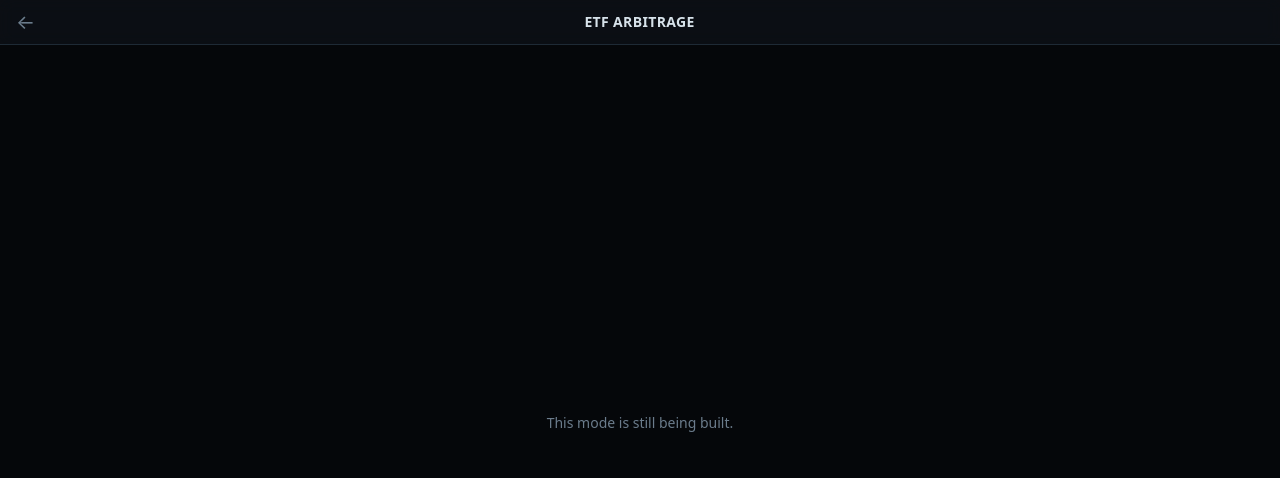
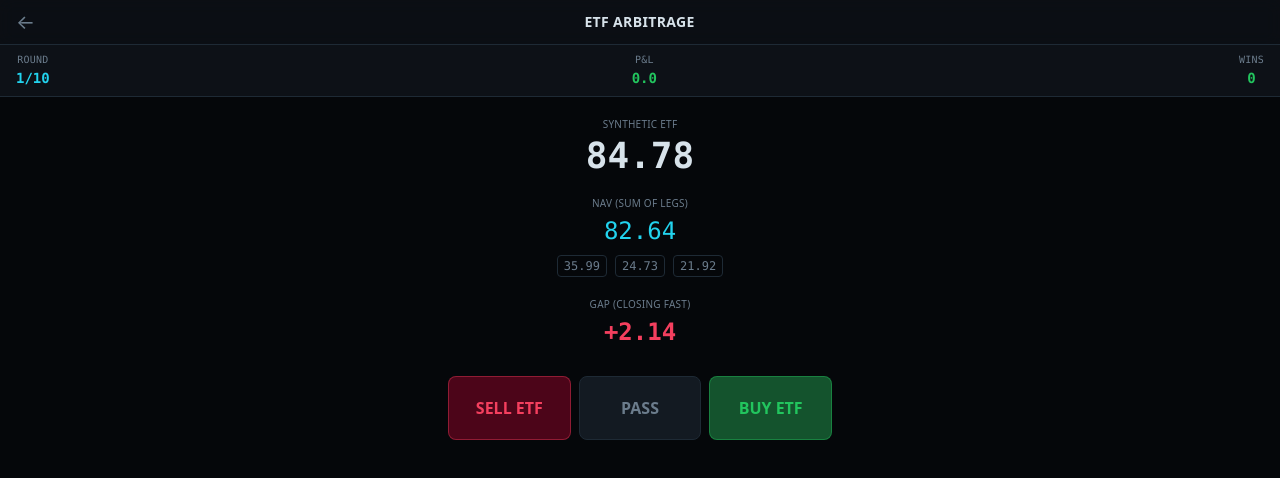
Before and after one commit to aamogh16/quantDrill, a React (Vite) app: page /#/play/etf-arb in a window 1280 px wide. Shown: the top 478 px of the page. Built offline with nearby package versions, Linux system fonts and the light colour scheme.

Commit message:
Add ETF Arbitrage stretch mode
Synthetic ETF price vs. the summed price of its underlying legs; buy
the cheap side or sell the rich side before the mispricing decays
away. Drops the now-unused ComingSoon placeholder screen.

```diff
--- a/src/App.tsx
+++ b/src/App.tsx
@@ -1,6 +1,5 @@
 import { Route, Routes } from 'react-router-dom'
 import { Home } from './screens/Home'
-import { ComingSoon } from './screens/ComingSoon'
 import { ArithmeticPlay } from './modes/arithmetic/ArithmeticPlay'
 import { OptiverPlay } from './modes/optiver80/OptiverPlay'
 import { PercentPlay } from './modes/percent/PercentPlay'
@@ -10,6 +9,7 @@ import { SequencePlay } from './modes/sequence/SequencePlay'
 import { EvMarketPlay } from './modes/evMarket/EvMarketPlay'
 import { Stats } from './screens/Stats'
 import { Settings } from './screens/Settings'
+import { EtfArbPlay } from './modes/etfArb/EtfArbPlay'
 
 function App() {
   return (
@@ -24,7 +24,7 @@ function App() {
       <Route path="/play/fermi" element={<FermiPlay />} />
       <Route path="/play/sequence" element={<SequencePlay />} />
       <Route path="/play/ev-market" element={<EvMarketPlay />} />
-      <Route path="/play/etf-arb" element={<ComingSoon title="ETF Arbitrage" />} />
+      <Route path="/play/etf-arb" element={<EtfArbPlay />} />
     </Routes>
   )
 }
--- /dev/null
+++ b/src/modes/etfArb/EtfArbPlay.tsx
@@ -0,0 +1,203 @@
+import { useCallback, useEffect, useMemo, useRef, useState } from 'react'
+import { TopBar } from '../../components/TopBar'
+import { ScoreBar } from '../../components/ScoreBar'
+import { ResultsScreen } from '../../components/ResultsScreen'
+import { addSessionRecord, getSettings } from '../../lib/storage'
+import { uid } from '../../lib/random'
+import { dealEtfRound, gapAt, resolveArb, type ArbAction, type EtfRound } from './roundLogic'
+
+const ROUNDS_PER_SESSION = 10
+
+export function EtfArbPlay() {
+  const settings = getSettings()
+  const { secondsPerRound, legs } = settings.etfArb
+
+  const [sessionKey, setSessionKey] = useState(0)
+  const [roundIndex, setRoundIndex] = useState(0)
+  const round: EtfRound = useMemo(
+    () => dealEtfRound(legs, secondsPerRound),
+    // eslint-disable-next-line react-hooks/exhaustive-deps
+    [roundIndex, sessionKey],
+  )
+
+  const [elapsed, setElapsed] = useState(0)
+  const [resolved, setResolved] = useState<{ action: ArbAction; pnl: number; gapAtAction: number } | null>(null)
+  const [totalPnl, setTotalPnl] = useState(0)
+  const [wins, setWins] = useState(0)
+  const [finished, setFinished] = useState(false)
+  const savedRef = useRef(false)
+  const startRef = useRef(performance.now())
+
+  useEffect(() => {
+    startRef.current = performance.now()
+    setElapsed(0)
+    const interval = setInterval(() => {
+      setElapsed((performance.now() - startRef.current) / 1000)
+    }, 150)
+    return () => clearInterval(interval)
+  }, [roundIndex, sessionKey])
+
+  const currentGap = resolved ? resolved.gapAtAction : gapAt(round, elapsed)
+  const etfPrice = Math.round((round.nav + currentGap) * 100) / 100
+
+  const finalize = useCallback(() => {
+    if (savedRef.current) return
+    savedRef.current = true
+    setFinished(true)
+    addSessionRecord({
+      id: uid(),
+      mode: 'etfArb',
+      timestamp: Date.now(),
+      durationSec: ROUNDS_PER_SESSION * secondsPerRound,
+      totalQuestions: ROUNDS_PER_SESSION,
+      correct: wins,
+      wrong: ROUNDS_PER_SESSION - wins,
+      accuracy: Math.round((wins / ROUNDS_PER_SESSION) * 100),
+      score: Math.round(totalPnl),
+      pnl: Math.round(totalPnl * 100) / 100,
+    })
+    // eslint-disable-next-line react-hooks/exhaustive-deps
+  }, [wins, totalPnl, secondsPerRound])
+  const finalizeRef = useRef(finalize)
+  finalizeRef.current = finalize
+
+  useEffect(() => {
+    if (resolved) return
+    if (elapsed >= secondsPerRound) {
+      setResolved({ action: 'pass', pnl: 0, gapAtAction: gapAt(round, secondsPerRound) })
+    }
+  }, [elapsed, resolved, round, secondsPerRound])
+
+  const act = (action: ArbAction) => {
+    if (resolved) return
+    const gapNow = gapAt(round, elapsed)
+    const pnl = resolveArb(gapNow, action)
+    setTotalPnl((p) => p + pnl)
+    if (pnl > 0) setWins((w) => w + 1)
+    setResolved({ action, pnl, gapAtAction: gapNow })
+  }
+
+  const nextRound = () => {
+    if (roundIndex + 1 >= ROUNDS_PER_SESSION) {
+      finalize()
+      return
+    }
+    setRoundIndex((i) => i + 1)
+    setResolved(null)
+  }
+
+  const restart = () => {
+    savedRef.current = false
+    setSessionKey((k) => k + 1)
+    setRoundIndex(0)
+    setResolved(null)
+    setTotalPnl(0)
+    setWins(0)
+    setFinished(false)
+  }
+
+  if (finished) {
+    return (
+      <>
+        <TopBar title="ETF Arbitrage" />
+        <ResultsScreen
+          title="Arb Session Complete"
+          stats={[
+            { label: 'P&L', value: totalPnl >= 0 ? `+${totalPnl.toFixed(2)}` : totalPnl.toFixed(2), tone: totalPnl >= 0 ? 'green' : 'red' },
+            { label: 'Win Rate', value: `${Math.round((wins / ROUNDS_PER_SESSION) * 100)}%` },
+            { label: 'Rounds', value: String(ROUNDS_PER_SESSION) },
+            { label: 'Legs', value: String(legs) },
+          ]}
+          onPlayAgain={restart}
+        />
+      </>
+    )
+  }
+
+  const gapColor = currentGap > 0.05 ? 'text-term-red' : currentGap < -0.05 ? 'text-term-green' : 'text-term-dim'
+
+  return (
+    <div className="flex-1 flex flex-col">
+      <TopBar title="ETF Arbitrage" />
+      <ScoreBar
+        items={[
+          { label: 'Round', value: `${roundIndex + 1}/${ROUNDS_PER_SESSION}`, tone: 'accent' },
+          { label: 'P&L', value: totalPnl.toFixed(1), tone: totalPnl >= 0 ? 'green' : 'red' },
+          { label: 'Wins', value: wins, tone: 'green' },
+        ]}
+      />
+
+      <div className="flex-1 flex flex-col items-center gap-5 px-4 py-5">
+        <div className="flex flex-col items-center gap-1">
+          <span className="text-[10px] uppercase tracking-wide text-term-dim">Synthetic ETF</span>
+          <span className="font-nums text-4xl font-semibold text-term-text">{etfPrice.toFixed(2)}</span>
+        </div>
+
+        <div className="flex flex-col items-center gap-1">
+          <span className="text-[10px] uppercase tracking-wide text-term-dim">NAV (sum of legs)</span>
+          <span className="font-nums text-2xl text-term-accent">{round.nav.toFixed(2)}</span>
+          <div className="flex gap-2 mt-1">
+            {round.legs.map((leg, i) => (
+              <span key={i} className="font-nums text-xs text-term-dim border border-term-border rounded px-1.5 py-0.5">
+                {leg.toFixed(2)}
+              </span>
+            ))}
+          </div>
+        </div>
+
+        <div className="flex flex-col items-center gap-1">
+          <span className="text-[10px] uppercase tracking-wide text-term-dim">Gap (closing fast)</span>
+          <span className={`font-nums text-2xl font-semibold ${gapColor}`}>
+            {currentGap > 0 ? '+' : ''}
+            {currentGap.toFixed(2)}
+          </span>
+        </div>
+
+        {!resolved ? (
+          <div className="grid grid-cols-3 gap-2 w-full max-w-sm mt-2">
+            <button
+              onClick={() => act('sell')}
+              className="h-16 rounded-lg bg-term-red-dim border border-term-red/40 text-term-red font-semibold active:brightness-125"
+            >
+              SELL ETF
+            </button>
+            <button
+              onClick={() => act('pass')}
+              className="h-16 rounded-lg bg-term-panel-2 border border-term-border text-term-dim font-semibold active:bg-term-border/60"
+            >
+              PASS
+            </button>
+            <button
+              onClick={() => act('buy')}
+              className="h-16 rounded-lg bg-term-green-dim border border-term-green/40 text-term-green font-semibold active:brightness-125"
+            >
+              BUY ETF
+            </button>
+          </div>
+        ) : (
+          <div className="flex flex-col items-center gap-3 w-full max-w-sm mt-2">
+            <div
+              className={`rounded-lg border px-4 py-3 w-full text-center ${
+                resolved.pnl >= 0
+                  ? 'bg-term-green-dim border-term-green/40 text-term-green'
+                  : 'bg-term-red-dim border-term-red/40 text-term-red'
+              }`}
+            >
+              <div className="font-nums text-lg font-semibold">
+                {resolved.action.toUpperCase()} · P&L {resolved.pnl >= 0 ? '+' : ''}
+                {resolved.pnl.toFixed(2)}
+              </div>
+              <div className="text-xs mt-1 opacity-80">Gap at decision: {resolved.gapAtAction.toFixed(2)}</div>
+            </div>
+            <button
+              onClick={nextRound}
+              className="h-12 w-full rounded-lg bg-term-accent text-term-bg font-semibold active:brightness-110"
+            >
+              {roundIndex + 1 >= ROUNDS_PER_SESSION ? 'See Results' : 'Next Round'}
+            </button>
+          </div>
+        )}
+      </div>
+    </div>
+  )
+}
--- /dev/null
+++ b/src/modes/etfArb/roundLogic.ts
@@ -0,0 +1,31 @@
+import { randFloat, choice } from '../../lib/random'
+
+export interface EtfRound {
+  legs: number[]
+  nav: number
+  gap0: number
+  decayPerSec: number
+}
+
+export function dealEtfRound(legCount: number, secondsPerRound: number): EtfRound {
+  const legs = Array.from({ length: legCount }, () => randFloat(15, 90, 2))
+  const nav = Math.round(legs.reduce((a, b) => a + b, 0) * 100) / 100
+  const magnitude = randFloat(0.02, 0.07, 3)
+  const sign = choice([-1, 1])
+  const gap0 = Math.round(nav * magnitude * sign * 100) / 100
+  // gap decays to ~5% of its initial value by the end of the round
+  const decayPerSec = Math.log(20) / secondsPerRound
+  return { legs, nav, gap0, decayPerSec }
+}
+
+export function gapAt(round: EtfRound, elapsedSec: number): number {
+  return Math.round(round.gap0 * Math.exp(-round.decayPerSec * elapsedSec) * 100) / 100
+}
+
+export type ArbAction = 'buy' | 'sell' | 'pass'
+
+export function resolveArb(gapNow: number, action: ArbAction): number {
+  if (action === 'buy') return Math.round(-gapNow * 100) / 100
+  if (action === 'sell') return Math.round(gapNow * 100) / 100
+  return 0
+}
--- a/src/screens/ComingSoon.tsx
+++ /dev/null
@@ -1,12 +0,0 @@
-import { TopBar } from '../components/TopBar'
-
-export function ComingSoon({ title }: { title: string }) {
-  return (
-    <>
-      <TopBar title={title} />
-      <div className="flex-1 flex items-center justify-center text-term-dim text-sm px-8 text-center">
-        This mode is still being built.
-      </div>
-    </>
-  )
-}
```
